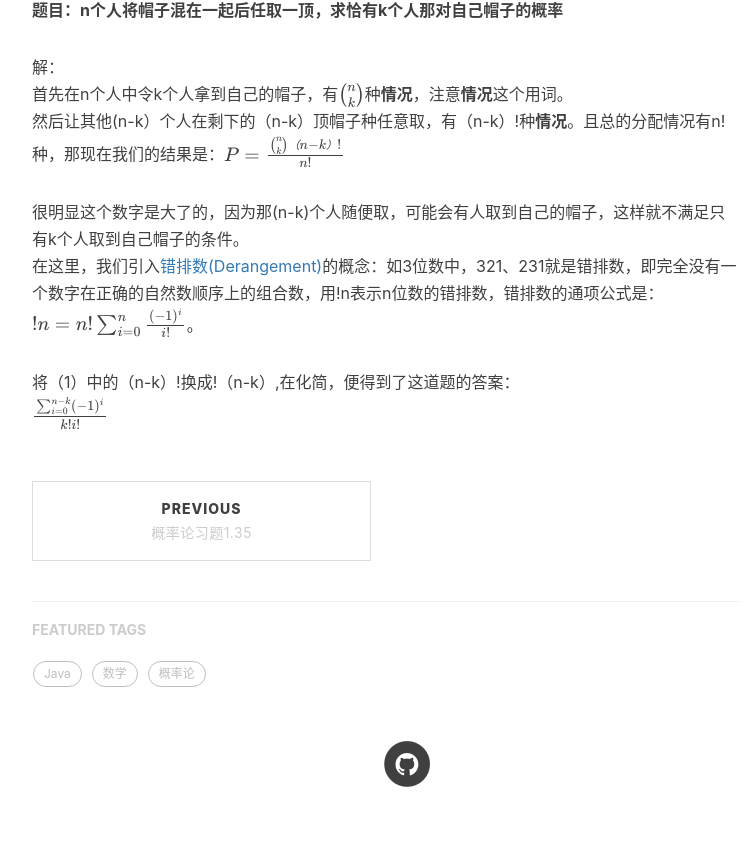
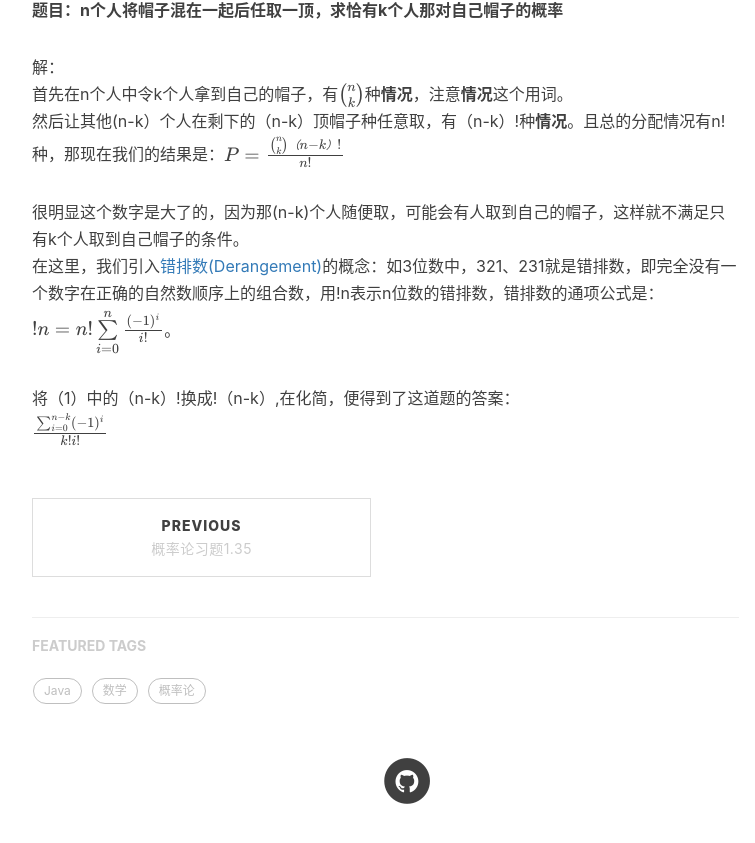
Before and after one commit to Amorous77/Amorous77.github.io, a Jekyll site: the page built from _posts/2018-10-09-概率论习题1.14.markdown, in a window 1280 px wide and 900 px high, scrolled down 576 px. Shown: the top 843 px of the window, without its empty margins (233-988 px from the left). Built offline with Jekyll 4.4.1, drawn with Linux system fonts in a browser that asks for light colours; nearby versions of some CDN libraries; formulas are drawn with MathJax 3; comment, search, counter and statistics services are not loaded.

Commit message:
statement

```diff
--- a/_posts/2018-10-09-概率论习题1.14.markdown
+++ b/_posts/2018-10-09-概率论习题1.14.markdown
@@ -17,7 +17,7 @@ tags:
 然后让其他(n-k）个人在剩下的（n-k）顶帽子种任意取，有（n-k）!种**情况**。且总的分配情况有n!种，那现在我们的结果是：$$P=\frac{\binom{n}{k} （n-k）!}{n!} \tag{1}$$ <br>
 
 很明显这个数字是大了的，因为那(n-k)个人随便取，可能会有人取到自己的帽子，这样就不满足只有k个人取到自己帽子的条件。<br>
-在这里，我们引入[错排数(Derangement)](https://baike.baidu.com/item/%E9%94%99%E6%8E%92%E9%97%AE%E9%A2%98/3849290)的概念：如3位数中，321、231就是错排数，即完全没有一个数字在正确的自然数顺序上的组合数，用!n表示n位数的错排数，错排数的通项公式是：$$!n=n!\sum_{i=0}^n\frac{(-1)^i}{i!}\tag{2}$$。<br>
+在这里，我们引入[错排数(Derangement)](https://baike.baidu.com/item/%E9%94%99%E6%8E%92%E9%97%AE%E9%A2%98/3849290)的概念：如3位数中，321、231就是错排数，即完全没有一个数字在正确的自然数顺序上的组合数，用!n表示n位数的错排数，错排数的通项公式是：$$!n=n!\sum\limits_{i=0}^n\frac{(-1)^i}{i!}\tag{2}$$。<br>
 
 将（1）中的（n-k）!换成!（n-k）,在化简，便得到了这道题的答案：<br>
-$$\frac{\sum_{i=0}^{n-k}(-1)^i}{k!i!}\tag{3}$$ <br>
+$$\frac{\sum\nolimits_{i=0}^{n-k}(-1)^i}{k!i!}\tag{3}$$ <br>
```
